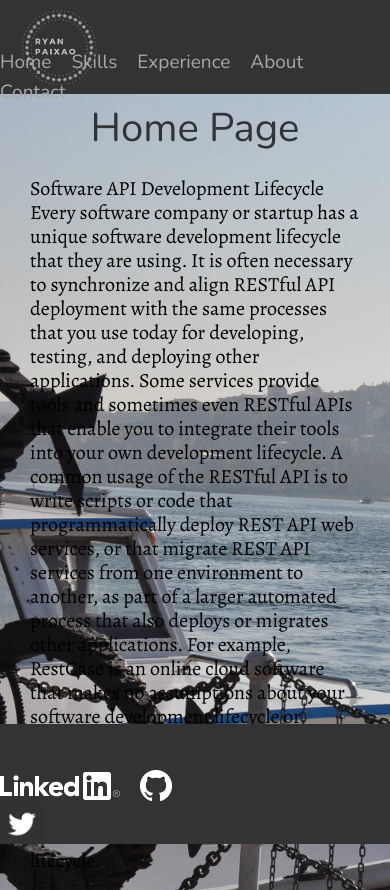
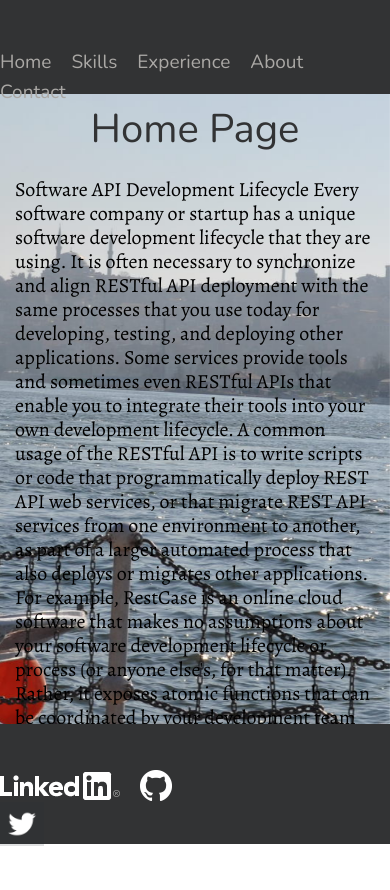
Before and after one commit to ryanpaixao/ryanpaixao.com-source, a React (Create React App) app: page / in a window 390 px wide. After the commit the page ends 844 px from the top, so only its background shows below. Built offline with nearby package versions, Linux system fonts and the light colour scheme.

Commit message:
Update favicon.ico Make bg-img responsive

```diff
--- a/src/App.jsx
+++ b/src/App.jsx
@@ -21,18 +21,17 @@ import Contact from './components/pages/contact.jsx';
 const App = () => {
   return (
     <Router>
-      <div className="App">
-        <div className="container col-md-12">
+      <div className="container col-sm-12 ">
 
         <div className="row">
           <Header />
         </div>
 
-          <div className="col-md-12">
+        <div className="col-xs-12">
           <div className="row">
-              <div className="col-md-4 left-bg-image" />
+            <div className="col-md-4 col-xs-0 left-bg-image" />
 
-              <div className="col-md-4 route-body">
+            <div className="col-md-4 col-xs-12 route-body">
               <div className="row">
                 <Route exact path='/' component={Homepage} />
                 <Route exact path='/Skills' component={Skills} />
@@ -42,7 +41,7 @@ const App = () => {
               </div>
             </div>
 
-              <div className="right-bg-image col-md-4" />
+            <div className="col-md-4 col-xs-0 right-bg-image" />
           </div>
         </div>
 
@@ -51,7 +50,6 @@ const App = () => {
         </div>
 
       </div>
-      </div>
     </Router>
   );
 }
--- a/src/components/headerComponent/header.jsx
+++ b/src/components/headerComponent/header.jsx
@@ -7,6 +7,7 @@ const Header = () => {
   return (
     <header>
       <div className="logo-5" />
+
       <nav>
         <ul>
           <li className="first">
--- a/src/scss/App.css
+++ b/src/scss/App.css
@@ -10,13 +10,17 @@
 /*********************************************
 ****************fonts & colors****************
 *********************************************/
+html {
+  height: 100%; }
+
 body {
   font-family: "Alegreya", sans-serif;
   font-size: 20px;
   color: black;
   font-weight: 400;
   font-style: normal;
-  background-color: white; }
+  background-color: white;
+  height: 100%; }
 
 h1 {
   font-family: "Nunito", serif;
@@ -81,15 +85,26 @@ header {
         line-height: normal;
         color: #AAA8A5; }
 
+#root {
+  height: 100%; }
+
 /**********************
 *******Container*******
 **********************/
 .container {
   background-image: url("../assets/images/me_3.jpg");
+  background-repeat: no-repeat;
+  background-position: center center;
+  background-attachment: fixed;
+  -webkit-background-size: cover;
+  -moz-background-size: cover;
+  -o-background-size: cover;
+  background-size: cover;
   height: 100%; }
 
 .route-body {
-  margin-top: 2.5%; }
+  margin-top: 2.5%;
+  height: 100%; }
   .route-body h1 {
     text-align: center; }
   .route-body p {
@@ -134,6 +149,9 @@ header {
   margin-left: 20px;
   width: 90px;
   height: 90px; }
+  @media (max-width: 767px) {
+    .logo-5 {
+      background-image: none; } }
 
 /**********************
 *********footer********
--- a/src/scss/App.scss
+++ b/src/scss/App.scss
@@ -49,19 +49,31 @@ header {
   }
 }
 
+// root
+#root {
+  height: 100%;
+}
+
 /**********************
 *******Container*******
 **********************/
-
 // container
 .container {
   background-image: url('../assets/images/me_3.jpg');
+  background-repeat: no-repeat;
+  background-position: center center;
+  background-attachment: fixed;
+  -webkit-background-size: cover;
+  -moz-background-size: cover;
+  -o-background-size: cover;
+  background-size: cover;
   height: 100%;
 }
 
 // routeBody
 .route-body {
   margin-top: 2.5%;
+  height: 100%;
 
   h1 {
     text-align: center;
@@ -129,6 +141,10 @@ header {
   margin-left: 20px;
   width: 90px;
   height: 90px;
+
+  @media (max-width: 767px) {
+    background-image: none;
+  }
 }
 
 
--- a/src/scss/_config.scss
+++ b/src/scss/_config.scss
@@ -127,6 +127,10 @@ $paragraphFont: 'sans-serif';
 /*********************************************
 ****************fonts & colors****************
 *********************************************/
+html {
+  height: 100%;
+}
+
 body {
   font-family: $paragraphFont;
   font-size: 20px;
@@ -134,6 +138,7 @@ body {
   font-weight: 400;
   font-style: normal;
   background-color: $bgColor;
+  height: 100%;
 }
 
 h1 {
```
Also changed, not shown: 1 other file (tests, documents, lock files or other folders). Lines whose indentation alone changed are shown as unchanged.
